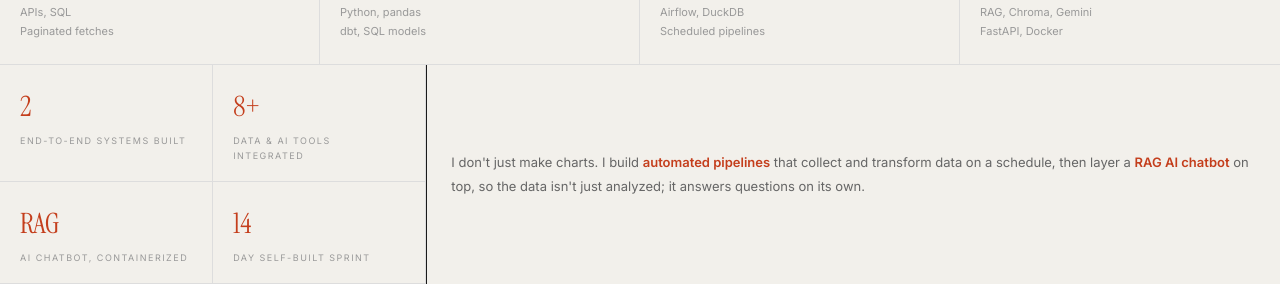
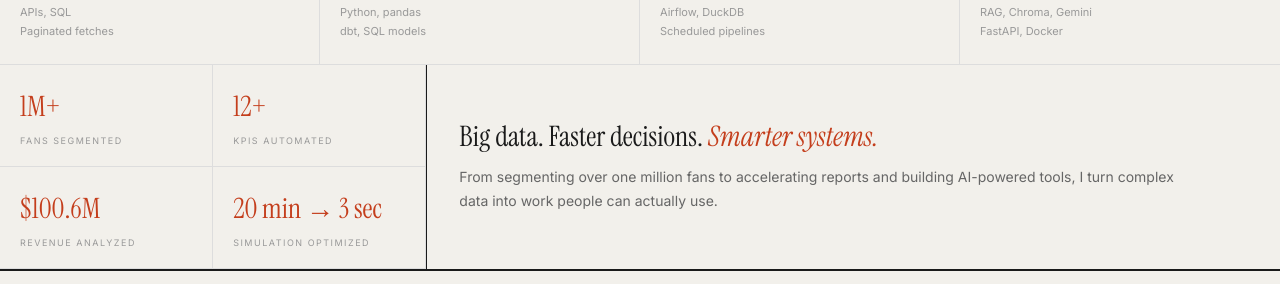
Before and after one commit to syed-j/syed-j.github.io, a plain HTML site: page index.html in a window 1280 px wide. Shown: the part 701-985 px from the top of the page. Drawn offline with nearby package versions, Linux system fonts and the light colour scheme.

Commit message:
Refresh homepage impact section
Replace the generic process stats with portfolio proof points and add the new Big data, Faster decisions, Smarter systems statement.

```diff
--- a/index.html
+++ b/index.html
@@ -99,25 +99,28 @@
   <div class="impact-row">
     <div class="impact-stats">
       <div class="impact-stat">
-        <div class="impact-stat-num">2</div>
-        <div class="impact-stat-label">End-to-end systems built</div>
+        <div class="impact-stat-num">1M+</div>
+        <div class="impact-stat-label">Fans segmented</div>
       </div>
       <div class="impact-stat">
-        <div class="impact-stat-num">8+</div>
-        <div class="impact-stat-label">Data &amp; AI tools integrated</div>
+        <div class="impact-stat-num">12+</div>
+        <div class="impact-stat-label">KPIs automated</div>
       </div>
       <div class="impact-stat">
-        <div class="impact-stat-num">RAG</div>
-        <div class="impact-stat-label">AI chatbot, containerized</div>
+        <div class="impact-stat-num">$100.6M</div>
+        <div class="impact-stat-label">Revenue analyzed</div>
       </div>
       <div class="impact-stat">
-        <div class="impact-stat-num">14</div>
-        <div class="impact-stat-label">Day self-built sprint</div>
+        <div class="impact-stat-num">20 min &rarr; 3 sec</div>
+        <div class="impact-stat-label">Simulation optimized</div>
       </div>
     </div>
     <div class="impact-divider"></div>
     <div class="impact-text">
-      <p>I don't just make charts. I build <strong>automated pipelines</strong> that collect and transform data on a schedule, then layer a <strong>RAG AI chatbot</strong> on top, so the data isn't just analyzed; it answers questions on its own.</p>
+      <div>
+        <h3>Big data. Faster decisions. <span>Smarter systems.</span></h3>
+        <p>From segmenting over one million fans to accelerating reports and building AI-powered tools, I turn complex data into work people can actually use.</p>
+      </div>
     </div>
   </div>
 </section>
--- a/style.css
+++ b/style.css
@@ -323,20 +323,29 @@ img {
 }
 
 .impact-text {
-  padding: 20px 24px;
+  padding: 28px 32px;
   display: flex;
   align-items: center;
 }
 
-.impact-text p {
-  font-size: 13px;
-  color: #666;
-  line-height: 1.8;
+.impact-text h3 {
+  font-family: var(--serif);
+  font-size: clamp(24px, 2.2vw, 38px);
+  font-weight: 400;
+  line-height: 1.15;
+  margin-bottom: 12px;
 }
 
-.impact-text strong {
+.impact-text h3 span {
   color: var(--accent);
-  font-weight: 600;
+  font-style: italic;
+}
+
+.impact-text p {
+  font-size: 14px;
+  color: #666;
+  line-height: 1.7;
+  max-width: 720px;
 }
 
 /* PROJECT LIST */
```
